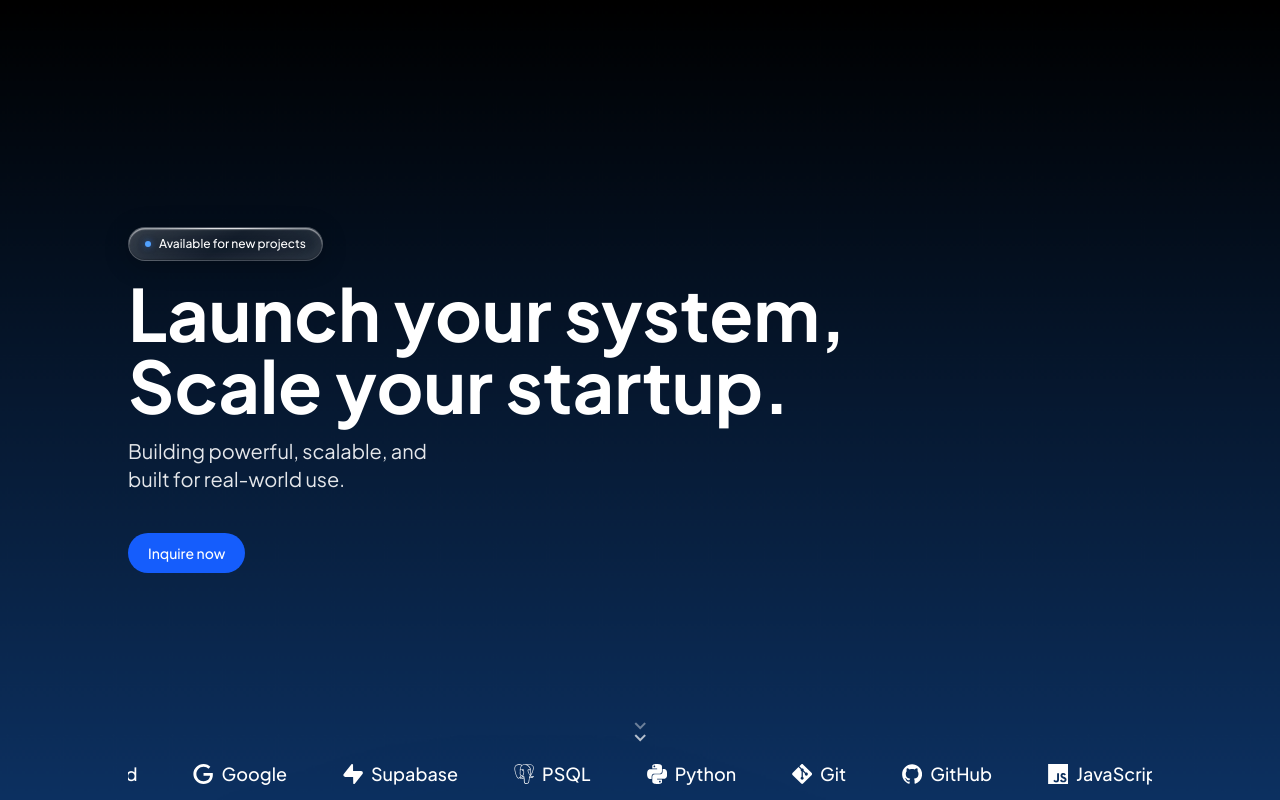
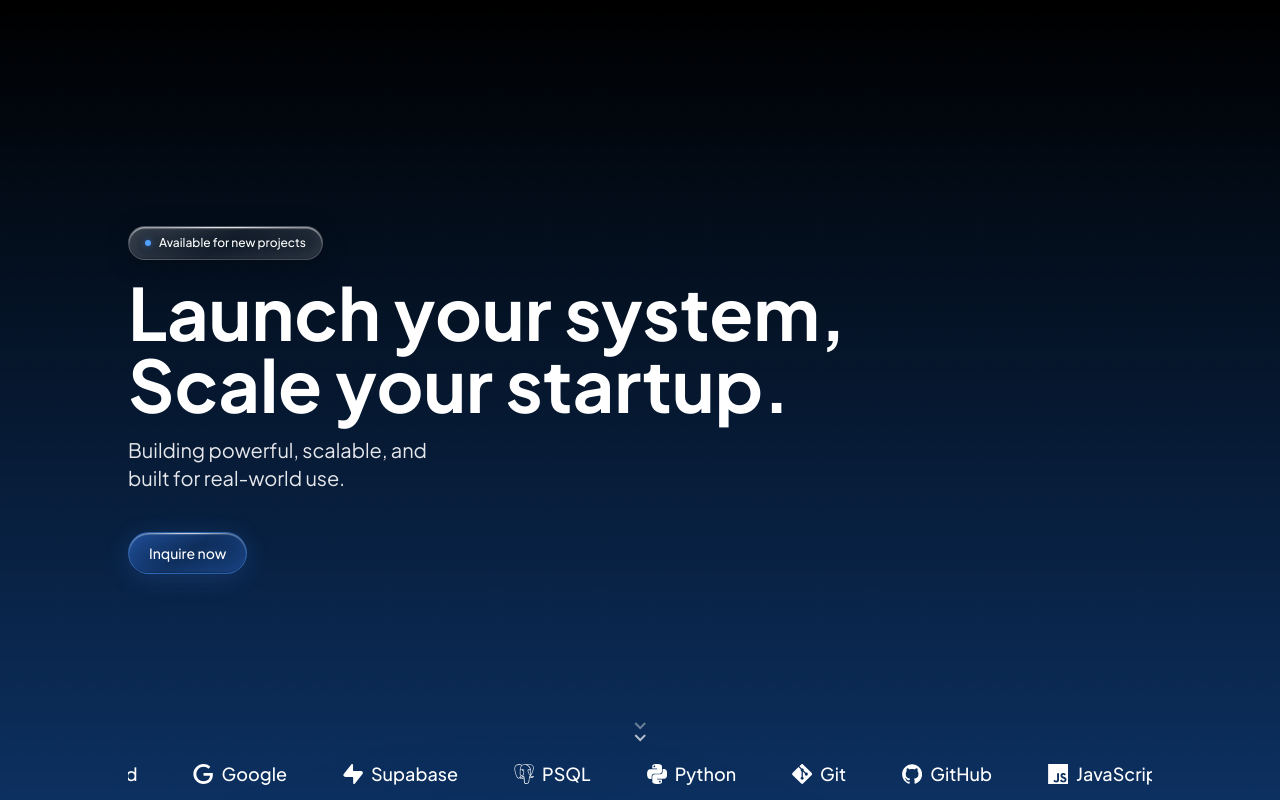
Before and after one commit to 67WebHeads/web-portfolio, a React (Vite) app in the folder frontend/: page / in a window 1280 px wide. Built offline with nearby package versions, Linux system fonts and the light colour scheme.

Commit message:
navbar fix, and cta fixed

```diff
--- a/frontend/src/App.jsx
+++ b/frontend/src/App.jsx
@@ -12,7 +12,7 @@ function App() {
   const heroRef = useRef(null)
 
   return (
-    <div className="flex flex-col w-full bg-white bg-cover bg-center" style={{ backgroundImage: `url(${background})` }}>
+    <div className="flex flex-col w-full bg-cover bg-center" style={{ backgroundImage: `url(${background})` }}>
       <Navbar heroRef={heroRef} />
       <div className="container p-4 md:p-0">
         <div ref={heroRef}>
--- a/frontend/src/components/Hero.jsx
+++ b/frontend/src/components/Hero.jsx
@@ -25,9 +25,22 @@ function Hero() {
         <p className='text-4xl md:text-7xl font-extrabold '>Launch your system, <br /> Scale your startup.</p>
         <p className='text-base md:text-lg lg:text-xl text-gray-200 w-xs md:max-w-xl '>Building powerful, scalable, and built for real-world use.</p>
         <div className="flex mt-2 md:mt-10 gap-2 justify-center md:justify-start">
-          <button className='rounded-full hover:cursor-pointer flex items-center gap-2 px-5 py-2.5 bg-blue-600 hover:bg-blue-700 text-white text-sm font-medium transition-all hover:-translate-y-0.5 hover:shadow-lg hover:shadow-blue-500/30 active:translate-y-0 active:shadow-none'>
-            Inquire now
-          </button>
+        <div className="inline-flex items-center gap-2 px-5 py-2.5 rounded-full border border-blue-400/40 text-white text-sm font-medium backdrop-blur-xl relative cursor-pointer hover:shadow-lg hover:shadow-blue-500/30 active:translate-y-0 transition-all"
+          style={{
+            background: 'linear-gradient(145deg, rgba(59,130,246,0.45) 0%, rgba(59,130,246,0.15) 50%, rgba(59,130,246,0.3) 100%)',
+            boxShadow: `
+              inset 0 1.5px 1px rgba(255,255,255,0.35),
+              inset 0 -1px 1px rgba(0,0,0,0.2),
+              inset 0 0 16px rgba(59,130,246,0.15),
+              0 4px 24px rgba(59,130,246,0.2)
+            `,
+          }}
+        >
+          <span className="absolute top-0 left-[12%] right-[12%] h-px rounded-full"
+            style={{ background: 'linear-gradient(90deg, transparent, rgba(255,255,255,0.6) 40%, rgba(255,255,255,0.6) 60%, transparent)' }}
+          />
+          Inquire now
+        </div>
         </div>
       </div>
     </section>
--- a/frontend/src/components/Navbar.jsx
+++ b/frontend/src/components/Navbar.jsx
@@ -70,20 +70,38 @@ function Navbar({ heroRef }) {
       </nav>
 
       {menuOpen && (
-        <div className="fixed inset-0 z-40 bg-white flex flex-col items-center justify-center gap-8 md:hidden">
+        <div
+          className={`fixed inset-0 z-40 flex flex-col items-center justify-center gap-8 md:hidden backdrop-blur-xl
+            ${menuOpen ? 'animate-fade-down pointer-events-auto' : 'animate-fade-up pointer-events-none'}`}
+          style={{ background: 'linear-gradient(160deg, rgba(0,0,0,0.92) 0%, rgba(10,15,40,0.95) 100%)' }}
+        >
           {navLinks.map(({ label, href }) => (
             <a
               key={label}
               href={href}
               onClick={() => setMenuOpen(false)}
-              className="text-3xl font-bold text-zinc-800 hover:text-blue-600 transition-colors"
+              className="text-3xl font-bold text-white hover:text-blue-400 transition-colors"
             >
               {label}
             </a>
           ))}
-          <button className='rounded-full px-8 py-3 bg-blue-600 hover:bg-blue-700 text-white text-base font-medium transition-all cursor-pointer'>
+          <div
+            className="inline-flex items-center px-8 py-3 rounded-full border border-white/20 text-white text-base font-medium backdrop-blur-xl relative cursor-pointer"
+            style={{
+              background: 'linear-gradient(145deg, rgba(255,255,255,0.18) 0%, rgba(255,255,255,0.06) 50%, rgba(255,255,255,0.12) 100%)',
+              boxShadow: `
+                inset 0 1.5px 1px rgba(255,255,255,0.55),
+                inset 0 -1px 1px rgba(0,0,0,0.2),
+                inset 0 0 16px rgba(255,255,255,0.08),
+                0 4px 24px rgba(0,0,0,0.25)
+              `,
+            }}
+          >
+            <span className="absolute top-0 left-[12%] right-[12%] h-px rounded-full"
+              style={{ background: 'linear-gradient(90deg, transparent, rgba(255,255,255,0.7) 40%, rgba(255,255,255,0.7) 60%, transparent)' }}
+            />
             Contact us
-          </button>
+          </div>
         </div>
       )}
     </>
--- a/frontend/src/index.css
+++ b/frontend/src/index.css
@@ -15,6 +15,7 @@ body, html{
   margin: 0px;
   overflow-x: hidden;
   scroll-behavior: smooth;
+  background-color: black;
 }
 
 div{
@@ -56,3 +57,16 @@ div{
   right: 0;
   background: linear-gradient(to left, white, transparent);
 }
+
+@keyframes fadeDown {
+  from { opacity: 0; transform: translateY(-12px); }
+  to   { opacity: 1; transform: translateY(0); }
+}
+
+@keyframes fadeUp {
+  from { opacity: 1; transform: translateY(0); }
+  to   { opacity: 0; transform: translateY(-12px); }
+}
+
+.animate-fade-down { animation: fadeDown 0.3s ease forwards; }
+.animate-fade-up   { animation: fadeUp 0.3s ease forwards; }
```
